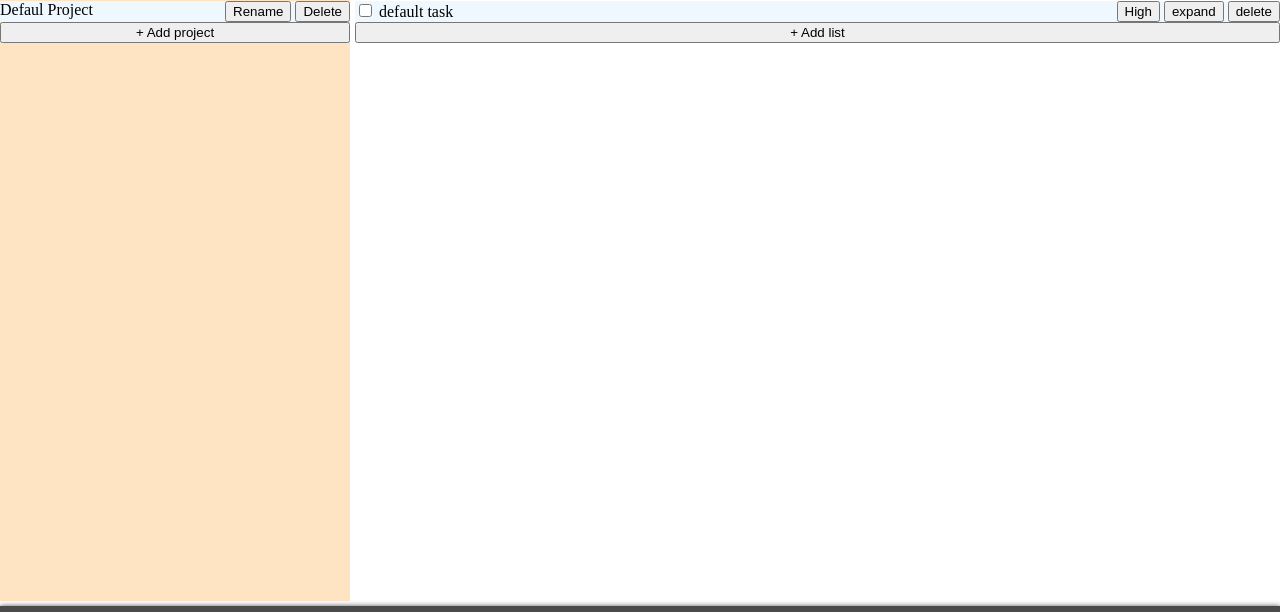
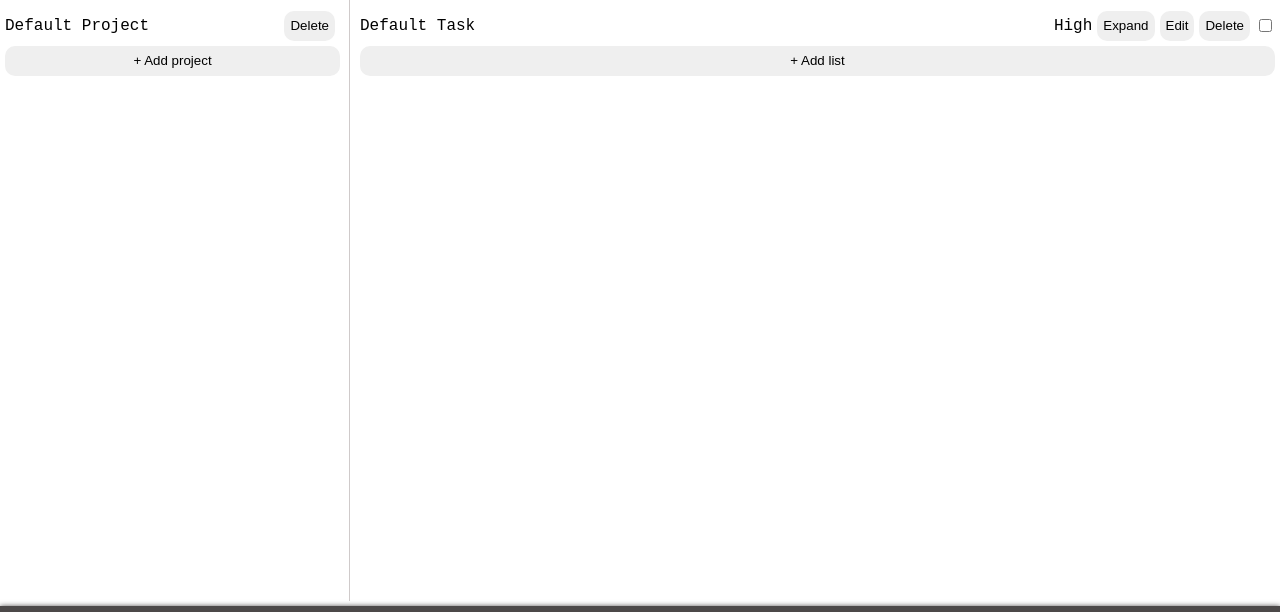
Before and after one commit to dvs-codes/to-do-list, a website built with webpack: page dist/index.html in a window 1280 px wide. Shown: the part 144-756 px from the top of the page. Built offline with nearby package versions, Linux system fonts and the light colour scheme.

Commit message:
medium level of syling.

```diff
--- a/src/dom_handler.js
+++ b/src/dom_handler.js
@@ -30,66 +30,101 @@ addProjectButton.addEventListener('click', () => {
     projectDialog.showModal()
 })
 
-projectOkButton.addEventListener('click', (event) => {
+projectOkButton.addEventListener('click', projectListAdder)
+
+taskOkbutton.addEventListener('click', taskListLoader)
+
+function projectListAdder(event) {
     //clears all the projects, prevents default and creates a project and pushes
     // them inside projects array
     projectList.textContent =""
+
+    if (event && event.target.nodeName==='BUTTON') {
     event.preventDefault()
     ProjectkMaker()
+    }
 
     //takes array item from project array and creates new project tab with
     //its own eventlisteners
     projects.forEach((project) => {
         const newProjectTab = document.createElement('div')
-        const newProjectTitle = document.createElement('button')
-        newProjectTitle.classList.add(project.projectName)
+        newProjectTab.classList.add('project-tab')
 
+        //title
+        const newProjectTitle = document.createElement('div')
         newProjectTitle.textContent = project.projectName
+
+        //delete
+        const projectDeleteButton = document.createElement('button')
+        projectDeleteButton.textContent = "Delete"
+        projectDeleteButton.addEventListener('click', () => {
+            project.deleteProject()
+        })
+
         newProjectTab.appendChild(newProjectTitle)
+        newProjectTab.appendChild(projectDeleteButton)
         projectList.appendChild(newProjectTab)
 
-        newProjectTitle.addEventListener('click', projectHeadingAdder)
+        // newProjectTitle.addEventListener('click', )
     })
-
 
     //closes and resets dialog and form
     projectDialog.close()
     projectForm.reset()
     console.log(projects)
-})
 
-function projectHeadingAdder(event) {
-    displayHeading.textContent = event.target.textContent
-    currentProject = event.target.textContent
-    console.log(currentProject)
 }
 
-taskOkbutton.addEventListener('click', (event) => {
-    event.preventDefault()
+function taskListLoader(event) {
+    console.log(currentProject)
     taskList.textContent = ''
-
-    taskAdder()
+    if (event && event.target.nodeName === "BUTTON") {
+        event.preventDefault()
+        taskAdder()
+    }
 
     //loops thorugh projects array to find the current project
     projects.forEach((project) => {
 
-        if(project.projectName === currentProject) {
+        if(project.projectName === currentProject ||
+           project.projectName === 'Default Project') {
             //loop through the taskArrays to display every task
             project.taskArray.forEach((array) => {
 
+                //adding a checkbox with title
+                const taskTab = document.createElement('div')
+                // taskTab.classList.add(array.title)
+                taskTab.classList.add('task-tab')
+
+                const taskTitle = document.createElement('div')
+                taskTitle.textContent = array.title
+                // taskTitle.classList.add(array.title)
+
+                //actions and info
+                const actions = document.createElement('div')
+                actions.classList.add('actions')
+                const priority = document.createElement('div')
+                priority.textContent = array.priority
+                const expandButton = document.createElement('button')
+                expandButton.textContent = 'Expand'
+                const deleteButton = document.createElement('button')
+                deleteButton.textContent = 'Delete'
+                const editButton = document.createElement('button')
+                editButton.textContent = 'Edit'
+                const checkbox = document.createElement('input')
+                checkbox.setAttribute("type", "checkbox")
 
 
-                //adding the main tab as button
-                const taskTab = document.createElement('div')
-                taskTab.textContent = array.title
-                taskTab.classList.add(array.title)
+                taskTab.appendChild(taskTitle)
+                actions.appendChild(priority)
+                actions.appendChild(expandButton)
+                actions.appendChild(editButton)
+                actions.appendChild(deleteButton)
+                taskTab.appendChild(actions)
+                actions.appendChild(checkbox)
                 taskList.appendChild(taskTab)
 
-                //adding a checkbox
-                const checkbox = document.createElement('input')
-                checkbox.setAttribute("type", "checkbox")
-                taskTab.appendChild(checkbox)
-
+                displayHeading.textContent = project.projectName
             })
         }
     })
@@ -97,10 +132,13 @@ taskOkbutton.addEventListener('click', (event) => {
 
     taskDialog.close()
     taskForm.reset()
-})
+    console.log(projects)
+}
+
 
 taskCancelButton.addEventListener('click', (event) => {
     event.preventDefault()
 })
 
-export {projectTitle, taskTitle, taskDescription, taskDate, taskPriority}
+export {projectTitle, taskTitle, taskDescription, taskDate, taskPriority,
+     projectListAdder, taskListLoader}
--- a/src/index.js
+++ b/src/index.js
@@ -1,13 +1,21 @@
 import './style.css';
-import {  taskTitle,taskDescription,taskDate, taskPriority,projectTitle } from './dom_handler';
+import { taskTitle,taskDescription,taskDate,
+    taskPriority,projectTitle, taskListLoader, projectListAdder } from './dom_handler';
 
 let currentProject = '';
 
-console.log(taskTitle.value)
-
-let projects = [];
-let taskArray = []
-let defaultTaskArray = []
+let defaultProject = {
+    projectName :'Default Project',
+    taskArray : [
+        {
+        title: "Default Task",
+        description: "lorem ipsum ipsum ipsumesum",
+        duedate: '01/01/2010',
+        priority: 'High',
+        completion : false
+    }]
+}
+let projects = [defaultProject];
 
 class Task {
     constructor(title, description, duedate, priority) {
@@ -24,13 +32,15 @@ class Project {
         this.projectName =projectName;
         this.taskArray = []
     }
+
+    deleteProject() {
+        console.log(this.projectName)
+    }
 }
 
 function ProjectkMaker() {
     const newProject = new Project(projectTitle.value)
     projects.push(newProject)
-    currentProject = newProject.projectName
-    console.log(newProject.projectName)
 }
 
 function taskAdder() {
@@ -42,12 +52,12 @@ function taskAdder() {
         if (currentProject === project.projectName ) {
             project.taskArray.push(newTask)
         } else if (!currentProject ) {
-            defaultTaskArray.push.apply(newTask)
+            defaultProject.taskArray.push(newTask)
         }
     })
 }
 
-
-
+projectListAdder()
+taskListLoader()
 
 export {projects, currentProject, ProjectkMaker, taskAdder}
--- a/src/style.css
+++ b/src/style.css
@@ -5,6 +5,20 @@ body {
     gap: 5px;
     grid-template-columns:350px 1fr ;
     grid-template-rows: 60px 10fr 50px;
+    font-family: 'Courier New', Courier, monospace;
+}
+
+button {
+    border-radius: 10px;
+    border: 0;
+    height: 30px;
+    transition: 0.2s;
+}
+
+button:hover {
+    box-shadow: 0 0 8px 0 rgb(161, 161, 161);
+    border: 0;
+    transition: 0.2s;
 }
 
 header {
@@ -20,24 +34,32 @@ header {
     grid-row: 2/3;
     grid-column: 1/2;
     align-self: stretch;
-    background-color: bisque;
+    padding: 5px 9px 0 5px;
     display: flex;
     flex-direction: column;
+    gap: 5px;
+    border-right: 1px solid rgb(207, 202, 202);
 }
 
 .project-list {
     display: flex;
     flex-direction: column;
+    gap: 5px;
 }
 
 .project-tab {
     display: flex;
     justify-content: space-between;
-    background-color: aliceblue;
+    align-items: center;
+    border-radius: 3px;
+    height: 30px;
+    padding: 0 5px 0 0;
 }
 
-.project-tab:hover {
-    background-color: rgb(157, 159, 161);
+.actions {
+    display: flex;
+    align-items: center;
+    gap: 5px;
 }
 
 .display {
@@ -45,21 +67,27 @@ header {
     grid-column: 2/3;
     display: flex;
     flex-direction: column;
+    padding: 5px 5px 0 5px;
+    gap: 5px;
 }
 
 .task-list {
     display: flex;
     flex-direction: column;
+    gap: 5px;
 }
 
 .task-tab {
     display: flex;
     justify-content: space-between;
-    background-color: aliceblue;
+    align-items: center;
+    height: 30px;
 }
 
-.task-tab:hover {
-    background-color: rgb(71, 80, 88);
+.default-task-title {
+    display: flex;
+    align-items: center;
+    column-gap: 10px;
 }
 
 .git-credit {
```
Also changed, not shown: dist/bundle.js, dist/index.html.
